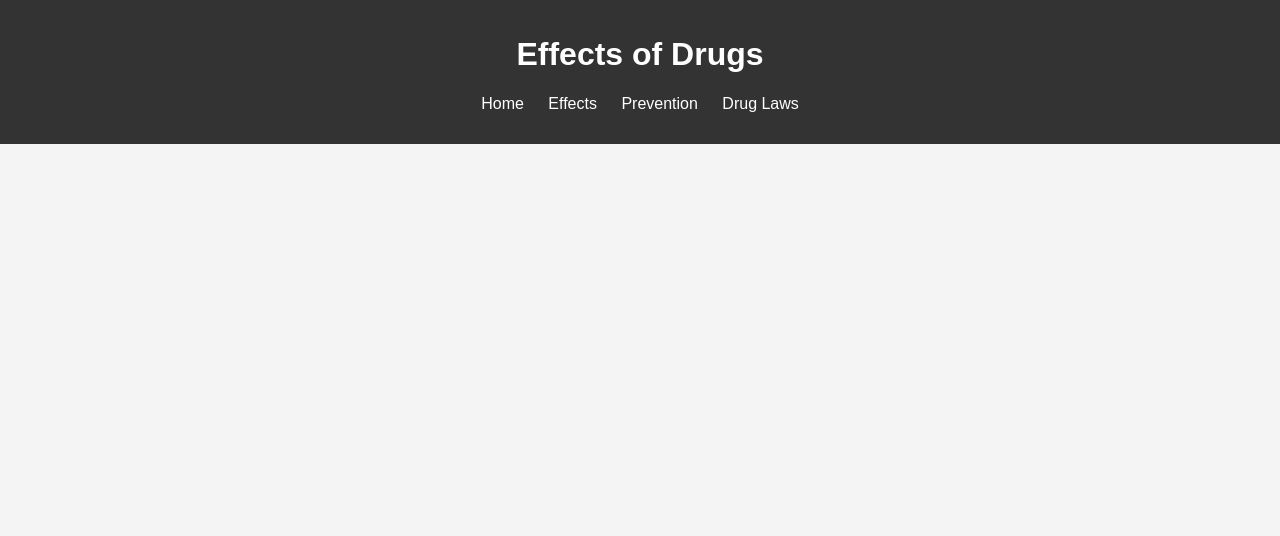
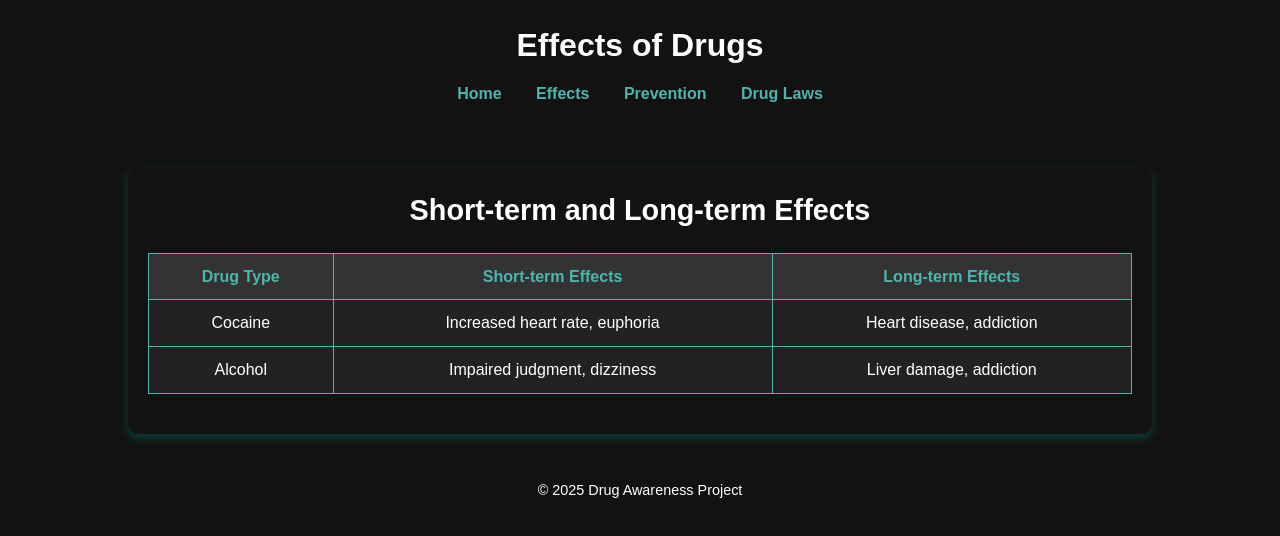
Before and after one commit to vvenet/p.p, a plain HTML site: page personal project/effects.html in a window 1280 px wide. Drawn offline with Linux system fonts and the light colour scheme.

Commit message:
final sot

```diff
--- a/personal project/css/style.css
+++ b/personal project/css/style.css
@@ -1,52 +1,117 @@
-body {
-    font-family: arial, sans-serif;
+* {
     margin: 0;
     padding: 0;
-    background-color: #f4f4f4;
-    color: #333;
+    box-sizing: border-box;
+    font-family: 'Poppins', sans-serif;
 }
 
-header{
-    background: #333;
-    color: white;
-    padding: 15px;
-    text-align: center;
+body {
+background-color: #121212;
+color: #ffffff;
+line-height: 1.6;
+}
+
+header {
+  background: 1E1;
+  padding: 20px;
+  text-align: center;
+}
+
+header h1 {
+    font-size: 2em;
+    font-weight: 600;
 }
 
 nav ul {
     list-style: none;
-    padding: 0;
+    text-align: center;
+    padding: 10px 0;
 }
 
 nav ul li {
-    display: inline;
-    margin: 0 10px;
+   display: inline;
+   margin: 0 15px;
 }
 
 nav ul li a {
-    color: white;
+    color: #4DB6AC;
     text-decoration: none;
+    font-weight: 600;
+    transition: color 0.3s;
 }
 
-.intro {
+nav ul li a:hover {
+    color: #ffffff;
+}
+
+section {
+    width: 80%;
+    margin: 30px auto;
+    padding: 20px;
+    background: 1E1;
+    border-radius: 10PX;
+    box-shadow: 0 4px 10px rgba(0, 255, 255, 0.2);
+}
+
+section h2 {
     text-align: center;
-    padding: 20px;
+    color: 4DB6AC;
+    font-size: 1.8em;
+    margin-bottom: 15px;
 }
 
 .intro img {
-    width: 50%;
-    height: auto;
+    display: block;
+    width: 100%;
+    max-width: 600px;
+    margin: 20px auto;
+    border-radius: 10px;
+}
+
+table {
+    width: 100%;
+    margin: 20px 0;
+    border-collapse: collapse;
+}
+
+table, th, td {
+    border: 1px solid #4DB6AC;
+    text-align: center;
+    padding: 10px;
+}
+
+th {
+    background: #333;
+    color: #4DB6AC;
+    font-weight: 600;
+}
+
+td {
+    background: #222;
+}
+
+button {
+    display: block;
+    width: 200px;
+    margin: 20px auto;
+    padding: 10px;
+    background: #4DB6AC;
+    border: none;
+    border-radius: 5px;
+    color: white;
+    font-size: 1em;
+    cursor: pointer;
+    transition: background 0.3s;
+}
+
+button:hover {
+    background: #388E8E;
 }
 
 footer {
-    background: #333;
-    color: white;
     text-align: center;
-    padding: 10px;
+    background: 1E1E1E;
+    padding: 15px;
     margin-top: 20px;
+    font-size: 0.9em;
 }
-@media  screen and (max-width: 768px) {
-    .intro img {
-        width: 80%;
-    }
-}
--- a/personal project/effects.html
+++ b/personal project/effects.html
@@ -18,5 +18,29 @@
             </ul>
         </nav>
     </header>
+    <section>
+        <h2>Short-term and Long-term Effects</h2>
+        <table border="1">
+            <tr>
+                <th>Drug Type</th>
+                <th>Short-term Effects</th>
+                <th>Long-term Effects</th>
+            </tr>
+            <tr>
+                <td>Cocaine</td>
+                <td>Increased heart rate, euphoria</td>
+                <td>Heart disease, addiction</td>
+            </tr>
+            <tr>
+                <td>Alcohol</td>
+                <td>Impaired judgment, dizziness</td>
+                <td>Liver damage, addiction</td>
+            </tr>
+        </table>
+    </section>
+
+    <footer>
+        <p>&copy; 2025 Drug Awareness Project</p>
+    </footer>
 </body>
 </html>
```
Also changed, not shown: personal project/laws.html (+34 -0 lines), personal project/prevention.html (+33 -0 lines).
